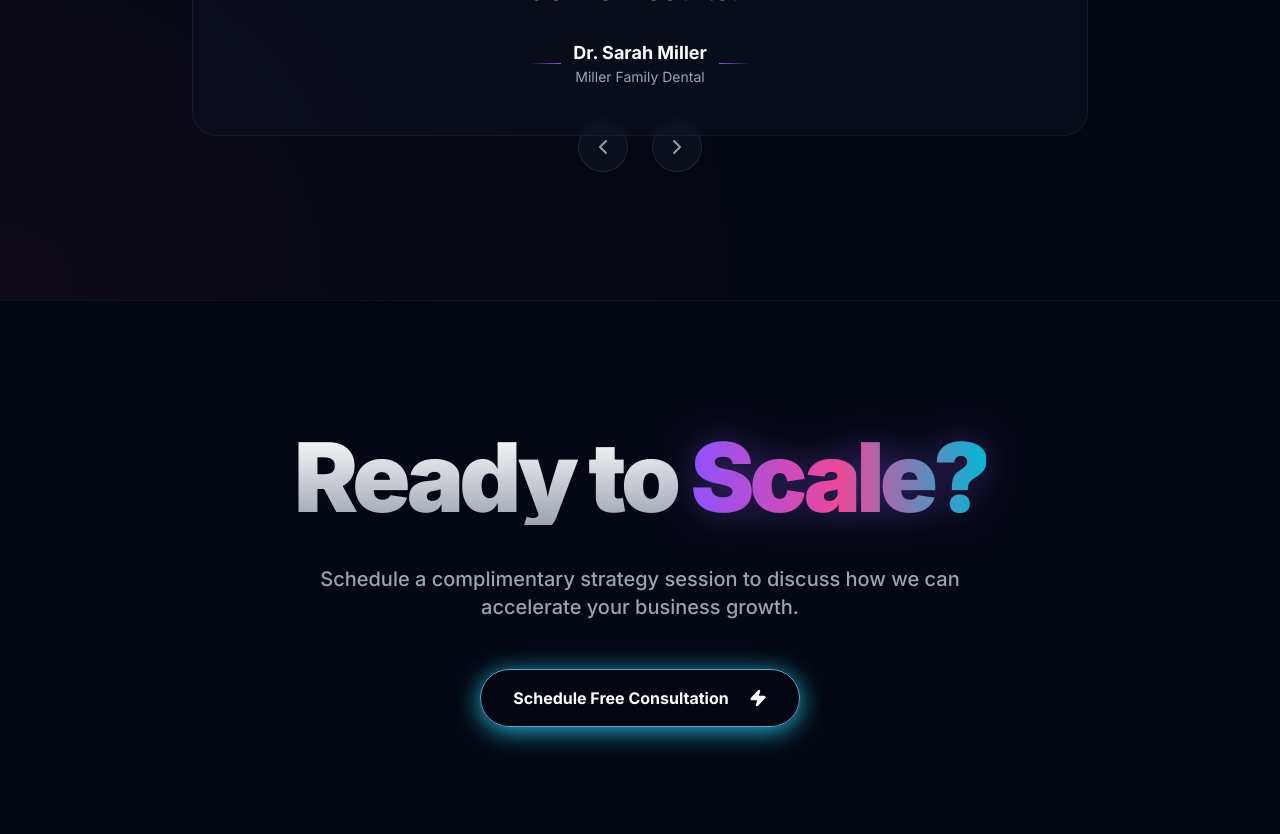
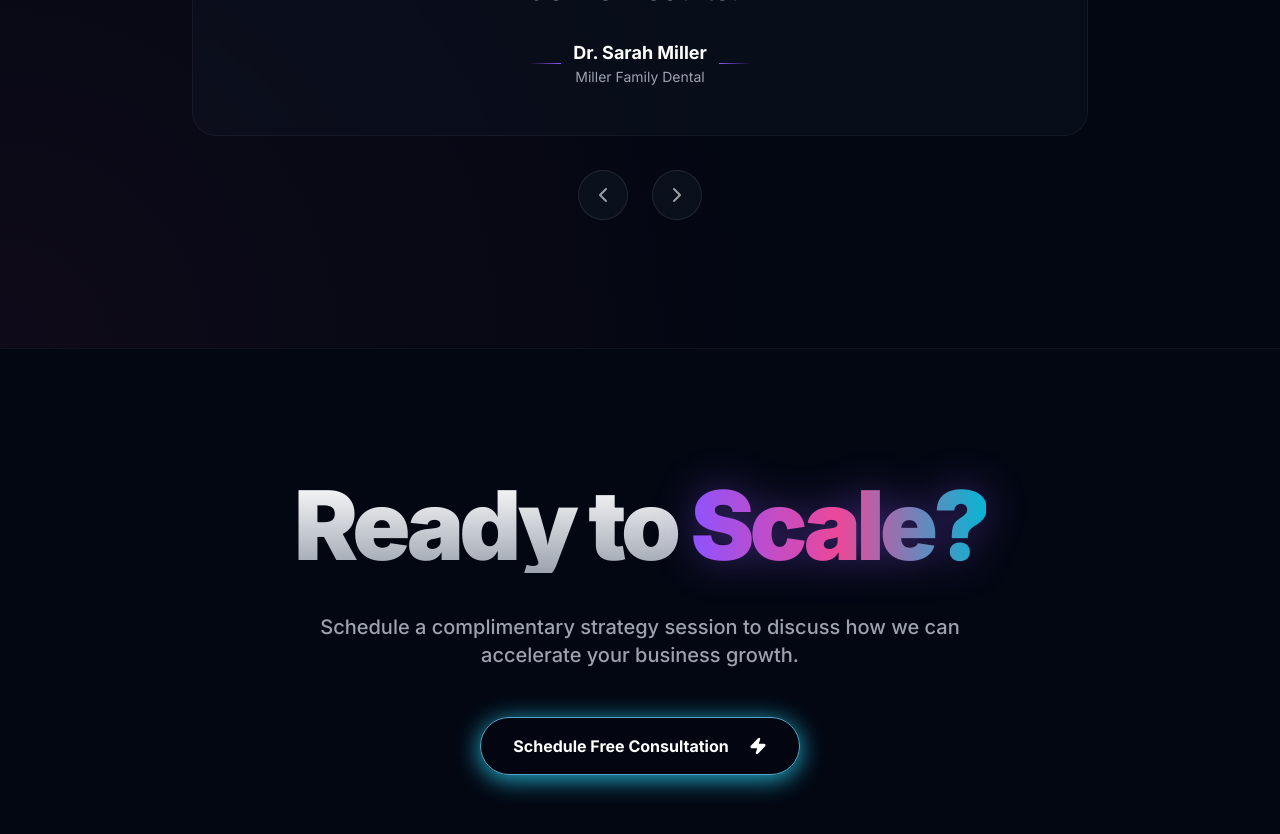
Before and after one commit to tponestudios/T-Pone-Studios, a React (Vite) app: page / in a window 1280 px wide. Shown: the part 3180-4014 px from the top of the page. Built offline with nearby package versions, Linux system fonts and the light colour scheme.

Commit message:
Increase spacing between testimonial cards and navigation arrows

```diff
--- a/App.tsx
+++ b/App.tsx
@@ -415,7 +415,7 @@
         </div>
 
         {/* Navigation Arrows */}
-        <div className="flex justify-center items-center gap-6 mt-8">
+        <div className="flex justify-center items-center gap-6 mt-16 md:mt-20">
           <button
             onClick={goToPrev}
             className="p-3 rounded-full border border-white/10 bg-gray-900/50 text-white/60 hover:text-white hover:border-[#8D53FF]/50 hover:bg-gray-800 transition-all duration-300"
```
